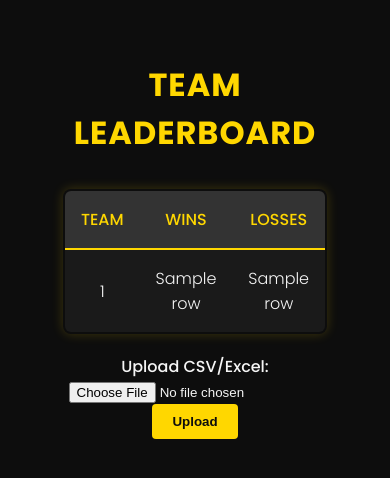
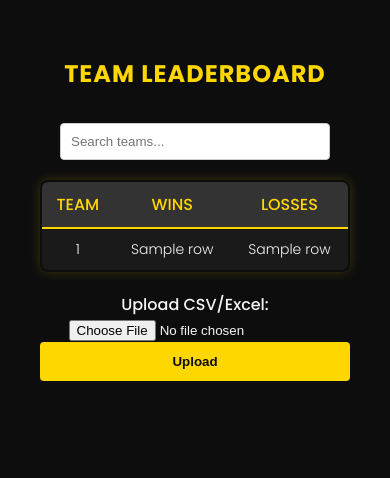
Before and after one commit to wersplat/leaderboard-dashboard, a Flask app: template templates/leaderboard.html in a window 390 px wide. Shown: the top 478 px of the page. Run offline with Flask 3, Linux system fonts and the light colour scheme; the template is opened without the code that fills it: most values are stand-ins (such as "Sample title", 1, 10 or a date in 2020).

Commit message:
🐞 fix: validate file size in upload_file, enhance error handling, and improve leaderboard page responsiveness with search functionality

```diff
--- a/app.py
+++ b/app.py
@@ -81,6 +81,13 @@ def upload_file():
     if file.filename == '':
         return "No selected file", 400
 
+    # Validate file size (limit to 5MB)
+    file.seek(0, os.SEEK_END)
+    file_size = file.tell()
+    file.seek(0)
+    if file_size > 5 * 1024 * 1024:
+        return "File size exceeds 5MB limit", 400
+
     filename = secure_filename(file.filename)
     file_path = os.path.join('/tmp', filename)
     file.save(file_path)
@@ -99,17 +106,23 @@ def upload_file():
             return f"Missing required columns: {required_columns - set(data.columns)}", 400
 
         db = get_db()
+        cur = db.cursor()
+
+        # Insert data into the database
         for _, row in data.iterrows():
-            db.execute(
-                'INSERT INTO teams (team_name, wins, losses) VALUES (?, ?, ?)',
-                (row['team_name'], row['wins'], row['losses'])
+            cur.execute(
+                "INSERT INTO teams (team_name, wins, losses) VALUES (?, ?, ?) ",
+                (row['team_name'], int(row['wins']), int(row['losses']))
             )
         db.commit()
-        return "File uploaded and data inserted successfully", 200
+
     except Exception as e:
-        return f"An error occurred: {e}", 500
+        return f"An error occurred: {str(e)}", 500
+
     finally:
         os.remove(file_path)
+
+    return "File uploaded and processed successfully", 200
 
 
 if __name__ == '__main__':
--- a/templates/leaderboard.html
+++ b/templates/leaderboard.html
@@ -47,10 +47,63 @@
         button:hover {
             background-color: #e6c200;
         }
+
+        /* Responsive design for smaller screens */
+        @media (max-width: 768px) {
+            table {
+                width: 100%;
+                font-size: 14px;
+            }
+
+            th, td {
+                padding: 10px;
+            }
+
+            h1 {
+                font-size: 24px;
+                text-align: center;
+            }
+
+            form {
+                text-align: center;
+            }
+
+            button {
+                width: 100%;
+                padding: 12px;
+            }
+        }
     </style>
+    <script>
+        // Show loading spinner during file upload
+        document.querySelector('form').addEventListener('submit', function() {
+            const button = document.querySelector('button');
+            button.disabled = true;
+            button.innerHTML = 'Uploading...';
+        });
+
+        // Search functionality for the leaderboard table
+        function searchTable() {
+            const input = document.getElementById('searchInput');
+            const filter = input.value.toLowerCase();
+            const rows = document.querySelectorAll('tbody tr');
+
+            rows.forEach(row => {
+                const cells = row.getElementsByTagName('td');
+                const match = Array.from(cells).some(cell => cell.textContent.toLowerCase().includes(filter));
+                row.style.display = match ? '' : 'none';
+            });
+        }
+    </script>
 </head>
 <body>
     <h1>Team Leaderboard</h1>
+
+    <!-- Add search bar above the table -->
+    <div style="margin-bottom: 20px; text-align: center;">
+        <input type="text" id="searchInput" onkeyup="searchTable()" placeholder="Search teams..." style="padding: 10px; width: 80%; border: 1px solid #ccc; border-radius: 4px;">
+    </div>
+
     <table>
         <thead>
             <tr><th>Team</th><th>Wins</th><th>Losses</th></tr>
```
Also changed, not shown: schema.sql (+7 -1 lines).
